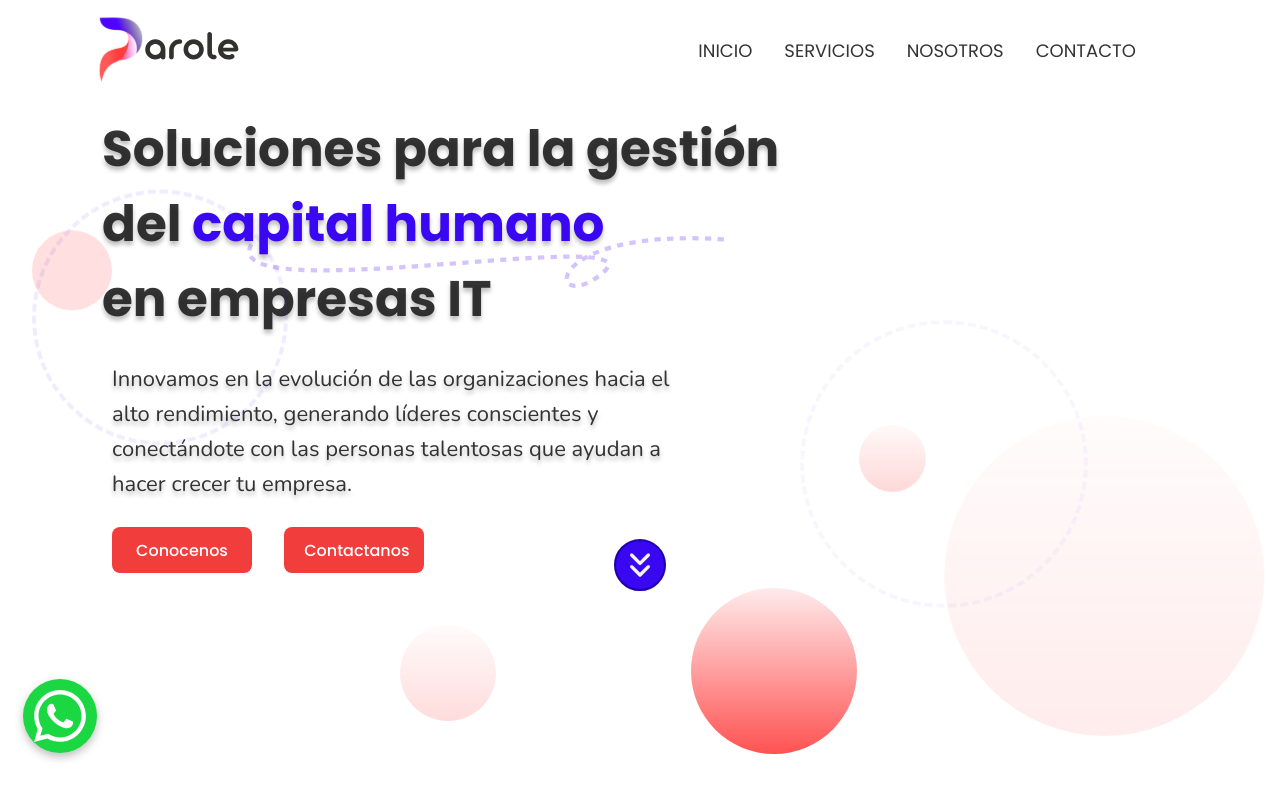
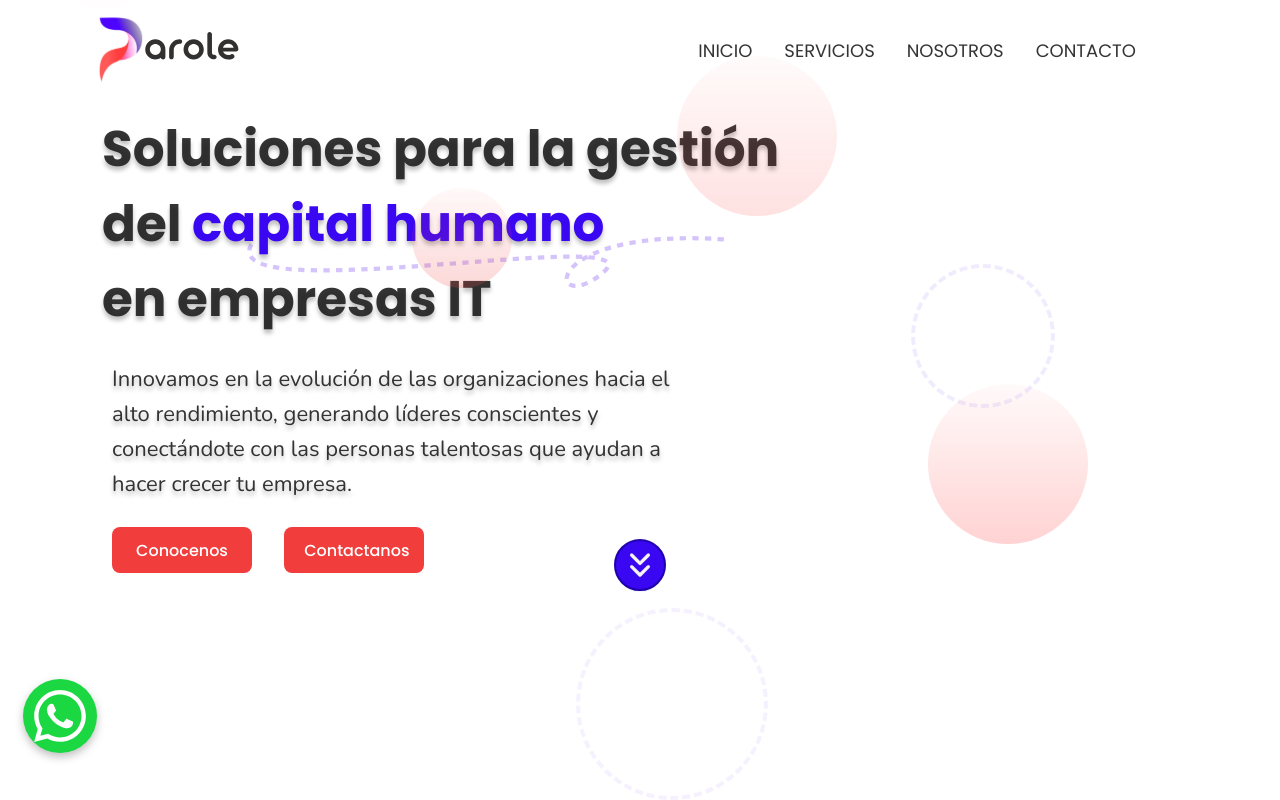
Before and after one commit to Florsala/parole-app, a React (Vite) app: page / in a window 1280 px wide. Shown: the top 800 px of the page. Built offline with nearby package versions, Linux system fonts and the light colour scheme.

Commit message:
animations in home

```diff
--- a/src/App.css
+++ b/src/App.css
@@ -529,6 +529,8 @@ button:focus-visible {
   animation: slideText 4s;
 }
 
+
+
 @keyframes slideText{
   from{
     opacity:0.2;
--- a/src/components/Home.jsx
+++ b/src/components/Home.jsx
@@ -63,13 +63,13 @@ const Home = () => {
         </div>
 
         <div className="circleAnim" >
-          <div className="circle-1"></div>
-          <div className="circle-2"></div>
-          <div className="circle-3"></div>
-          <div className="circle-4"></div>
-          <div className="circle-5"></div>
-          <div className="circle-6"></div>
-          <div className="circle-7"></div>
+          <div className="circle"></div>
+          <div className="circle"></div>
+          <div className="circle"></div>
+          <div className="circle"></div>
+          <div className="circle"></div>
+          <div className="circle"></div>
+          <div className="circle"></div>
         </div>
       </section>
 
--- a/src/components/Numbers.jsx
+++ b/src/components/Numbers.jsx
@@ -26,7 +26,17 @@ useEffect(() => {
 
 
     const [click, setClick] = useState(false)
-    const handleClick = () => setClick(!click);
+
+    const handleClick = (e) => {
+
+       setClick(!click);
+
+       console.log(e.target);
+    }
+
+    const closeMenu = () => setClick(false);
+
+
 
     const [open, setOpen] = useState(false);
    /*  const [open2, setOpen2] = useState(false);
--- a/src/styles/Footer.css
+++ b/src/styles/Footer.css
@@ -13,6 +13,11 @@
   margin: 0 auto;
 }
 
+.footer-icons a{
+  text-decoration: none;
+}
+
+
 .footer-icons img {
   width: 3rem;
   /* filter: drop-shadow(0px 2px 2px rgba(0, 0, 0, 0.25)); */
@@ -26,7 +31,7 @@
 
 
 .footer-icons img:hover{
-animation: bounce  1s ease-in-out;
+animation: bounce  1s infinite;
 }
 
 @keyframes bounce {
@@ -34,7 +39,7 @@ animation: bounce  1s ease-in-out;
     transform: translateY(0);
   }
   100%{
-    transform: translateY(-0.1rem);
+    transform: translateY(-0.2rem);
   }
 }
 
--- a/src/styles/circle-animation.css
+++ b/src/styles/circle-animation.css
@@ -1,4 +1,110 @@
 .circleAnim{
+  overflow: hidden;
+  width: 100vw;
+}
+
+.circle{
+
+  border-radius: 50%;
+opacity: .3;
+position: absolute;
+bottom: 0;
+animation: moving 6s linear infinite;
+
+}
+
+
+.circle:nth-child(1){
+  width: 5rem;
+  height: 5rem;
+  left: 5%;
+animation-duration: 7s;
+background: linear-gradient(0deg, rgba(255,82,82,0.742734593837535) 0%, rgba(255,82,86,0.11808473389355745) 100%);  border-radius: 50%;
+
+
+}
+
+.circle:nth-child(2){
+  width: 6.25rem;
+  height: 6.25rem;
+  left: 35%;
+animation-duration: 3s;
+animation-delay: 2s;
+background: linear-gradient(0deg, rgba(241, 71, 71, 0.743) 0%, rgba(255,82,86,0.11808473389355745) 100%);  border-radius: 50%;
+
+
+}
+
+
+.circle:nth-child(3){
+  width: 10rem;
+  height: 10rem;
+  left: 55%;
+animation-duration: 4s;
+animation-delay: 4s;
+background: linear-gradient(0deg, rgba(253, 72, 72, 0.743) 0%, rgba(255,82,86,0.11808473389355745) 100%);  border-radius: 50%;
+
+
+}
+
+
+.circle:nth-child(4){
+  width: 10rem;
+  height: 10rem;
+  left: 75%;
+  opacity: .7;
+animation-duration: 6s;
+animation-delay: 5s;
+background: linear-gradient(0deg, rgba(255, 82, 82, 1) 0%, rgba(255,82,86,0.11808473389355745) 100%);  border-radius: 50%;
+
+
+}
+
+.circle:nth-child(5){
+  width: 12rem;
+  height: 12rem;
+  left: 45%;
+animation-duration: 10s;
+animation-delay: 7s;
+border: 0.25rem dashed rgba(86, 22, 238, 0.2);
+
+
+}
+
+.circle:nth-child(6){
+  width: 9rem;
+  height: 9rem;
+  left: 75%;
+animation-duration: 8s;
+animation-delay: 3s;
+border: 0.25rem dashed rgba(86, 22, 238, 0.2);
+
+
+}
+
+@keyframes moving {
+  0% {
+    opacity: 0;
+    bottom: 0;
+  }
+
+  50%{
+    opacity: .4;
+    transform: translateX(-3.125rem);
+  }
+
+  100%{
+    bottom: 100vh;
+    opacity: 0;
+  }
+
+
+}
+
+
+
+
+/* .circleAnim{
   overflow: hidden;
   width: 100vw;
 }
@@ -54,13 +160,13 @@ animation: moving 15s ease infinite;
 
 .circle-2 {
   position: absolute;
-  /* top: -4rem; */
+   top: -4rem;
   right: 0.875rem;
   width: 20rem;
   height: 20rem;
   border-radius: 50%;
   opacity: 0.4;
-  /* background: rgb(255,82,82); */
+  background: rgb(255,82,82);
   background: linear-gradient(0deg, rgb(255 82 82 / 64%) 0%, rgba(255,82,86,0.11808473389355745) 100%);
   animation: circleMove 15s cubic-bezier(0.4, 0, 1, 1) infinite;
   top: 26rem;
@@ -192,10 +298,10 @@ animation: moving 15s ease infinite;
   width: 10.375rem;
   height: 10.375rem;
   left: 54%;
-  top: 36.75rem;
-  background: linear-gradient(0deg, rgba(255,82,82,1) 0%, rgba(255,82,86,0.11808473389355745) 100%);
+  top: 47.75rem;
+  background: linear-gradient(0deg, rgba(255,82,82,0.4) 0%, rgba(255,82,86,0.11808473389355745) 100%);
   border-radius: 50%;
-  animation: moving7 9s linear infinite;
+  animation: moving7 12s linear infinite;
   animation-delay: 7s;
 }
 
@@ -212,3 +318,4 @@ animation: moving 15s ease infinite;
     rotate: (720deg);
   }
 }
+ */
```
